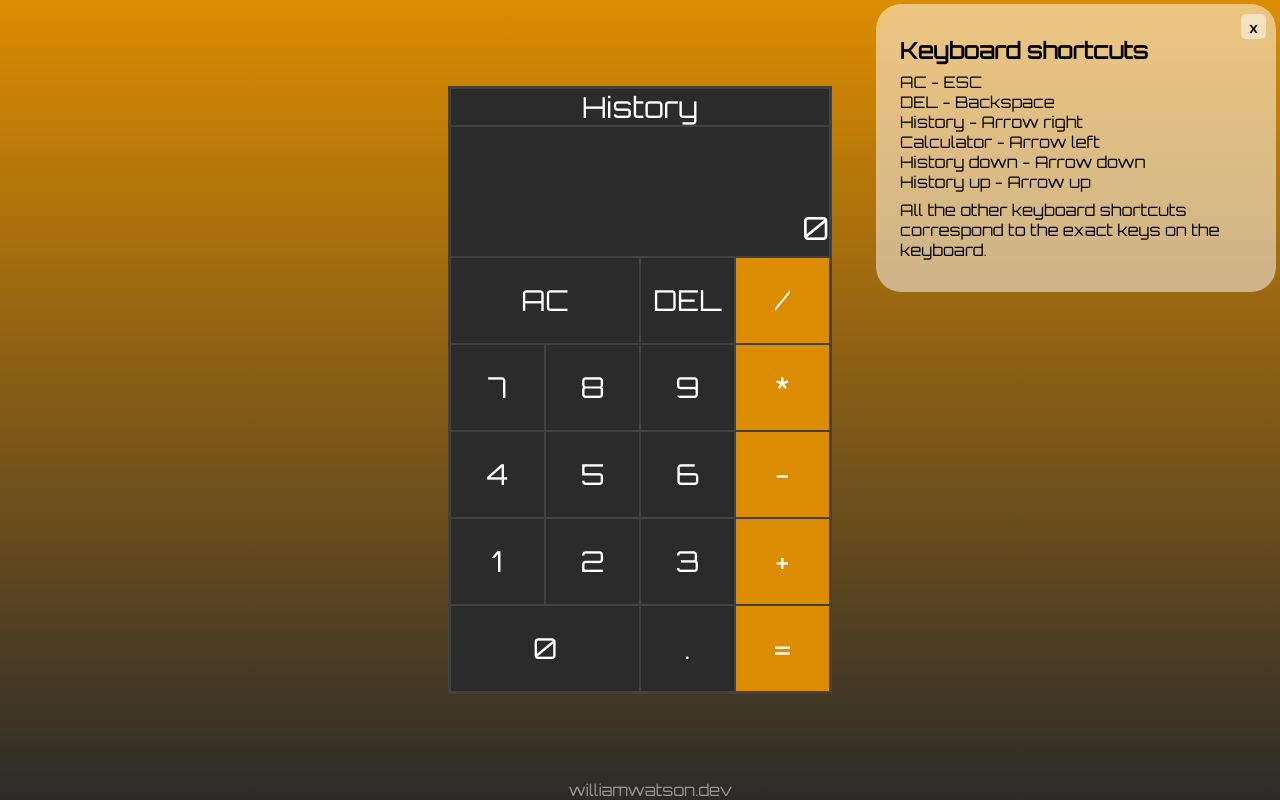
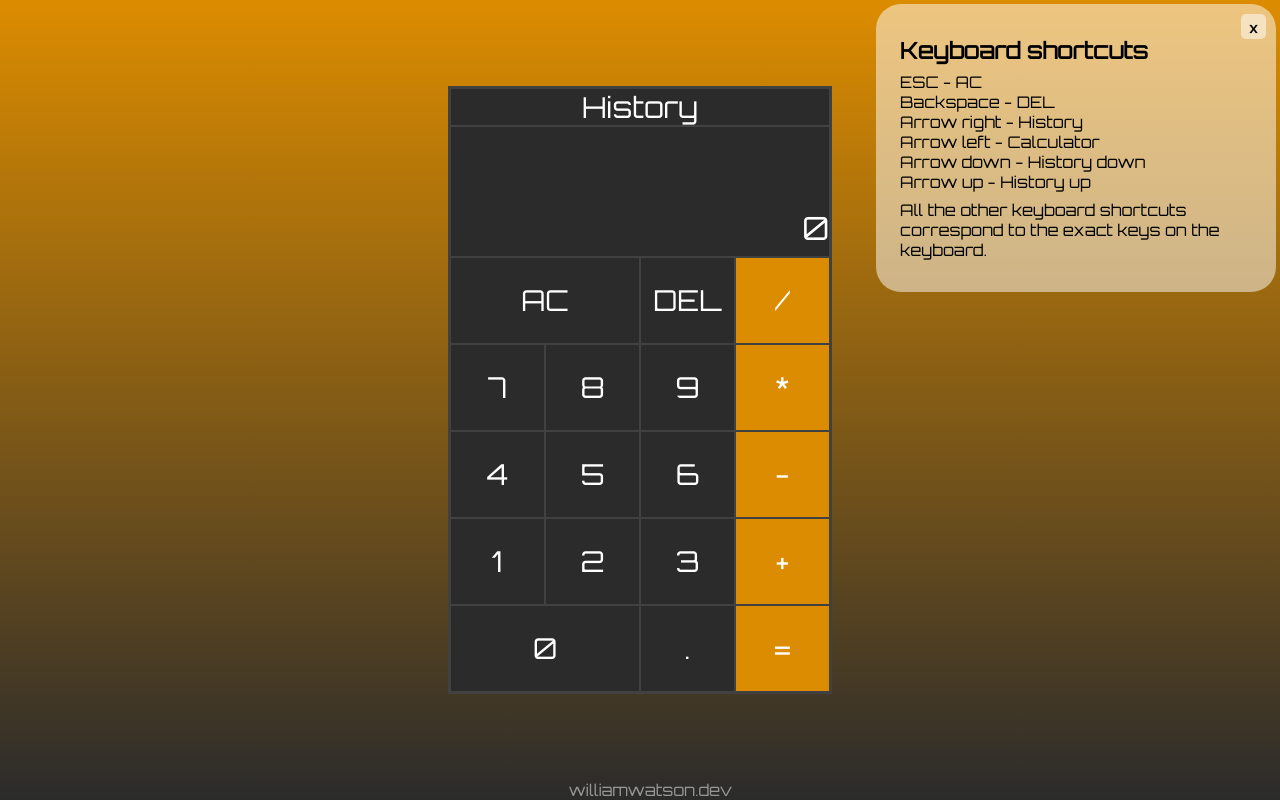
Before and after one commit to willswats/react-calculator, a React (Create React App) app: page / in a window 1280 px wide. Both pictures are taken after a click on the button 1251 px from the left and 29 px from the top of the page. Built offline with nearby package versions, Linux system fonts and the light colour scheme; some icons are missing.

Commit message:
Alter DropDown text

```diff
--- a/src/components/DropDown/DropDownMenu.js
+++ b/src/components/DropDown/DropDownMenu.js
@@ -9,12 +9,12 @@ const DropDownMenu = ({ dropDown, setDropDown }) => {
       ></button>
       <h1 className={classes['dropdown-menu__title']}>Keyboard shortcuts</h1>
       <li className={classes['dropdown-menu__list']}>
-        <ol>AC - ESC</ol>
-        <ol>DEL - Backspace</ol>
-        <ol>History - Arrow right</ol>
-        <ol>Calculator - Arrow left</ol>
-        <ol>History down - Arrow down</ol>
-        <ol>History up - Arrow up</ol>
+        <ol>ESC - AC</ol>
+        <ol>Backspace - DEL</ol>
+        <ol>Arrow right - History</ol>
+        <ol>Arrow left - Calculator</ol>
+        <ol>Arrow down - History down</ol>
+        <ol>Arrow up - History up</ol>
       </li>
       <p>
         All the other keyboard shortcuts correspond to the exact keys on the
```
